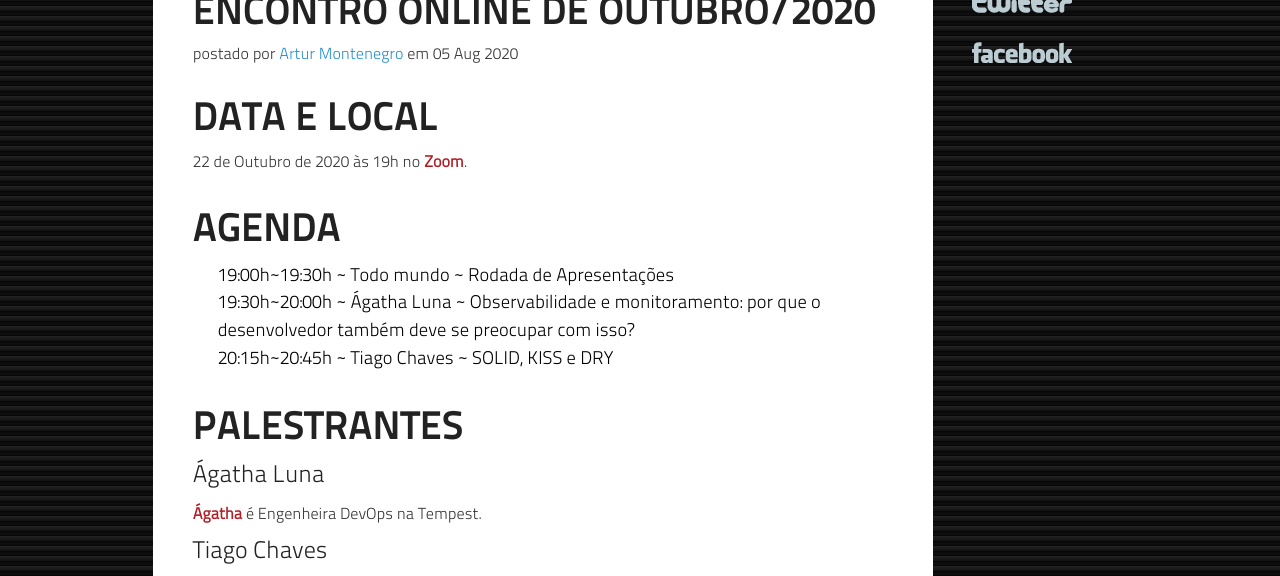
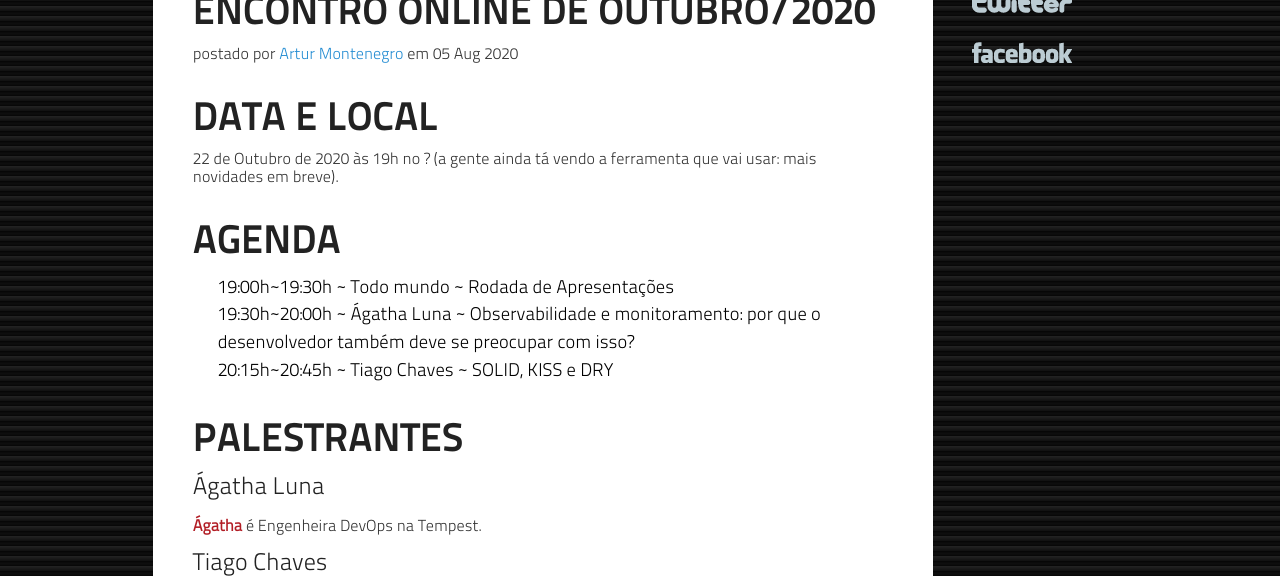
Before and after one commit to frevo-on-rails/frevo-on-rails.github.com, a Jekyll site: the page built from _posts/2020-10-22-encontro-online-agosto-2020.markdown, in a window 1280 px wide and 900 px high, cut to the strip 324-900 px from the top of the window. Built offline with Jekyll 4.4.1, drawn with Linux system fonts in a browser that asks for light colours; nearby versions of some CDN libraries; comment, search, counter and statistics services are not loaded.

Commit message:
2020 10 22: Remove link do Zoom
A gente ainda tá decidindo por onde o evento vai acontecer.

```diff
--- a/_posts/2020-10-22-encontro-online-agosto-2020.markdown
+++ b/_posts/2020-10-22-encontro-online-agosto-2020.markdown
@@ -8,7 +8,7 @@ categories : posts, events
 
 ## Data e Local
 
-22 de Outubro de 2020 às 19h no [Zoom](https://us04web.zoom.us/j/72229845665?pwd=UzVpUU9sRDVlS0dMK0FRTFptVFQ4UT09).
+22 de Outubro de 2020 às 19h no ? (a gente ainda tá vendo a ferramenta que vai usar: mais novidades em breve).
 
 ## Agenda
 
```
